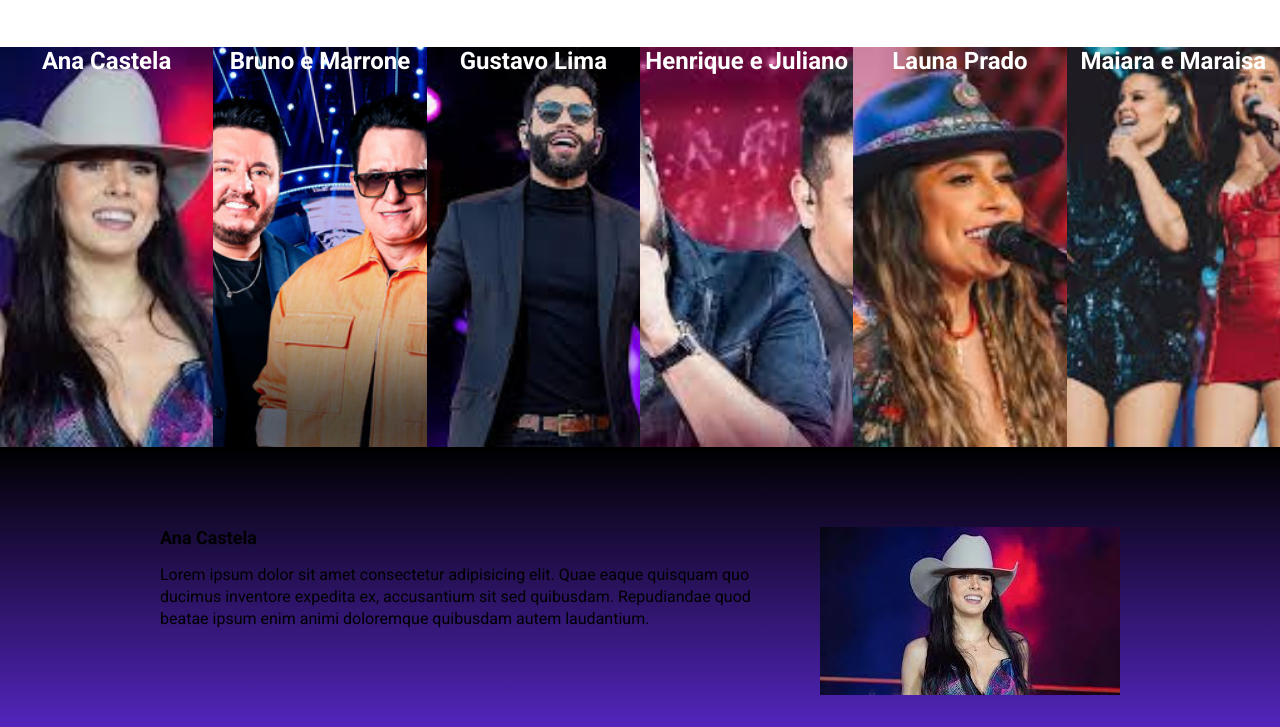
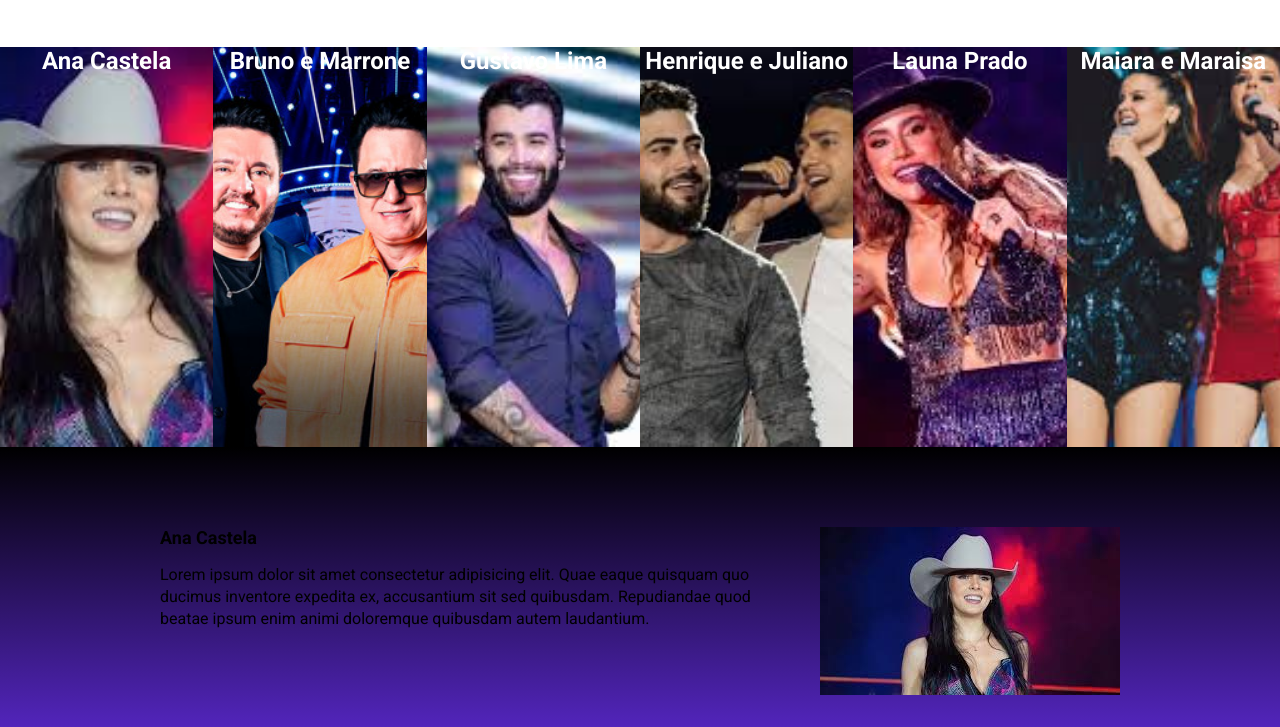
Before and after one commit to marcoaevaristo/landing_page_mod22, a website built with Parcel: page src/index.html in a window 1280 px wide. Shown: the part 853-1580 px from the top of the page. Built offline with nearby package versions, Linux system fonts and the light colour scheme.

Commit message:
correção das imagens 3

```diff
--- a/src/index.html
+++ b/src/index.html
@@ -85,7 +85,7 @@
                         Lorem ipsum dolor sit amet consectetur adipisicing elit. Quae eaque quisquam quo ducimus inventore expedita ex, accusantium sit sed quibusdam. Repudiandae quod beatae ipsum enim animi doloremque quibusdam autem laudantium.
                     </p>
                 </div>
-                <img class="event__image" src="./images/Gustavo_Lima.png" alt="Gustavo Lima">
+                <img class="event__image" src="./images/gustavolima.jpg" alt="Gustavo Lima">
                 </div>
 
                 </section>
@@ -98,7 +98,7 @@
                             Lorem ipsum dolor sit amet consectetur adipisicing elit. Quae eaque quisquam quo ducimus inventore expedita ex, accusantium sit sed quibusdam. Repudiandae quod beatae ipsum enim animi doloremque quibusdam autem laudantium.
                         </p>
                     </div>
-                    <img class="event__image" src="./images/Henrique_Juliano.png" alt="Henrique e Juliano">
+                    <img class="event__image" src="./images/henriquejuliano.jpg" alt="Henrique e Juliano">
                     </div>
 
                     </section>
@@ -111,7 +111,7 @@
                                 Lorem ipsum dolor sit amet consectetur adipisicing elit. Quae eaque quisquam quo ducimus inventore expedita ex, accusantium sit sed quibusdam. Repudiandae quod beatae ipsum enim animi doloremque quibusdam autem laudantium.
                             </p>
                         </div>
-                        <img class="event__image" src="./images/Lauana_Prado.png" alt="Henrique e Juliano">
+                        <img class="event__image" src="./images/lauanaprado.jpg" alt="Henrique e Juliano">
                         </div>
 
                         </section>
--- a/src/styles/main.scss
+++ b/src/styles/main.scss
@@ -51,15 +51,15 @@
 }
 
 .item:nth-child(3) {
-    background-image: url(/src/images/gustavo_lima.png);
+    background-image: url(/src/images/gustavolima.jpg);
 }
 
 .item:nth-child(4) {
-    background-image: url(/src/images/Henrique_Juliano.png);
+    background-image: url(/src/images/henriquejuliano.jpg);
 }
 
 .item:nth-child(5) {
-    background-image: url(/src/images/Lauana_Prado.png);
+    background-image: url(/src/images/lauanaprado.jpg);
 }
 
 .item:nth-child(6) {
```
Also changed, not shown: src/images/Bruno_Marrone.png (deleted), src/images/Gustavo_Lima.png (deleted), src/images/Henrique_Juliano.png (deleted), src/images/Lauana_Prado.png (deleted), src/images/Zeneto_Cristiano.png (deleted), src/images/gustavolima.jpg (added), src/images/henriquejuliano.jpg (added), src/images/lauanaprado.jpg (added).
